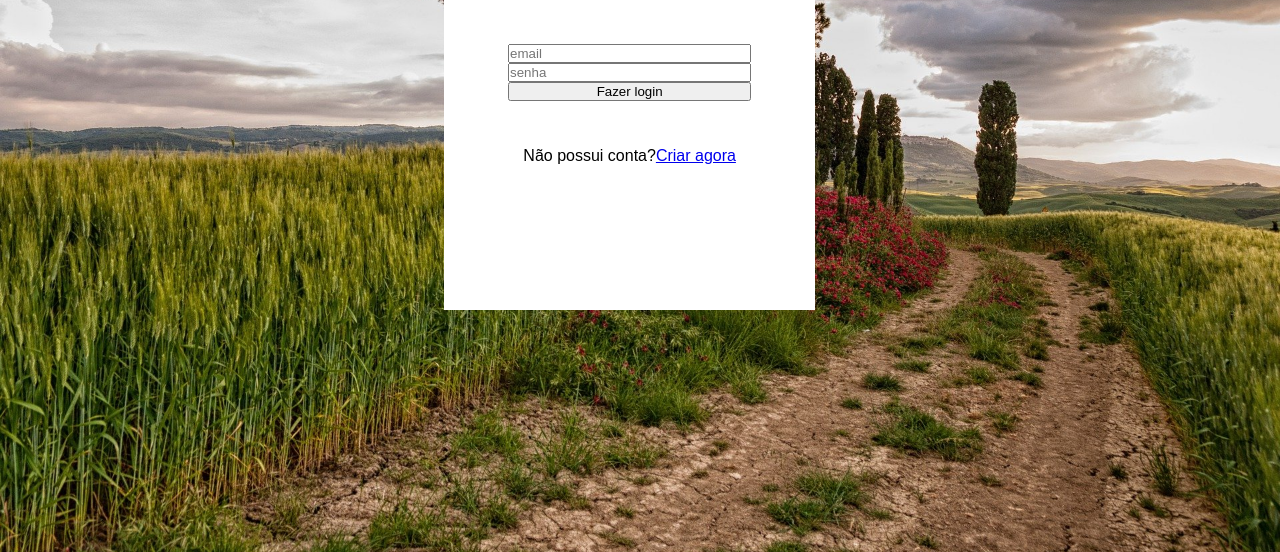
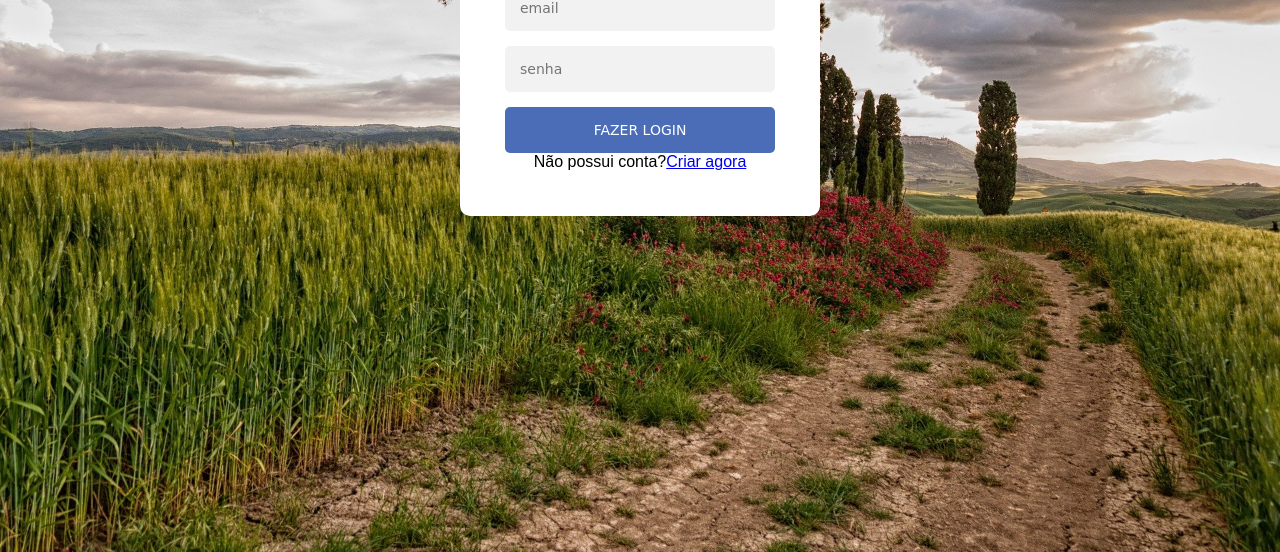
Before and after one commit to Vinifd1234/projeto_pessoal, a website: page public/login.html in a window 1280 px wide. Shown: the part 328-880 px from the top of the page. Drawn offline with Linux system fonts and the light colour scheme.

Commit message:
Novas telas de login e cadastro

```diff
--- a/public/login.html
+++ b/public/login.html
@@ -1,5 +1,6 @@
 <!DOCTYPE html>
 <html lang="pt-br">
+
 <head>
     <meta charset="UTF-8">
     <meta http-equiv="X-UA-Compatible" content="IE=edge">
@@ -7,6 +8,7 @@
     <title>Login</title>
     <link rel="stylesheet" href="styles/login.css">
 </head>
+
 <body>
     <div class="header">
         <div class="container">
@@ -23,59 +25,51 @@
 
     <div class="wallpaper">
         <div class="login">
-            <div class="container">
-                <div class="one">
-        <p>Login</p>
-    </div>
-    <div class="two">
-        <form id="form_login" method="post" onsubmit="return entrar()">
-            <input name="email" type="text" placeholder="email">
-            <input name="senha" type="password" placeholder="senha">
-            <button>Fazer login</button>
-        </form>
-    </div>
-    <div class="three">
+            <div class="form">
+              <div class="login-form">
+                <span class="material-icons">Login</span>
+                <input id="input_email" type="text" placeholder="email">
+                <input id="input_senha" type="password" placeholder="senha">
+                <button onclick="entrar()">Fazer login</button>
+                <p id="erro_p"></p>
                 <p>Não possui conta?<a href="cadastro.html">Criar agora</a></p>
               </div>
             </div>
           </div>
     </div>
 </body>
+
 </html>
 <script>
- // Cria uma variavel para manipular o armazenamento local
+    // Criação de uma variavel de armazenamento local, essencial para o sistema de sessão
 var myStorage = window.localStorage;
 // Obtendo o valor da chave "logado" no armazenamento local. Que é atribuído como verdadeiro caso o usuário tenha feito login
 var logado = myStorage.getItem('logado');
+    // Caso o usuário esteja logado, logo não pode fazer login denovo, sendo assim, redireciona ele para a tela index.html
+    if (logado == "true") {
+        window.location = "index.html";
+    } else {
+        function entrar() {
 
-    // Caso o usuário esteja logado, logo não pode fazer login denovo, sendo assim, redireciona ele para a tela index.html
-    if(logado == "true"){
-        window.location = "index.html";
-    }else{
-    function limparFormulario() {
-        document.getElementById("form_login").reset();
+            const data = {
+                email: input_email.value,
+                senha: input_senha.value
             }
 
-    function entrar() {
-
-        var formulario = new URLSearchParams(new FormData(document.getElementById("form_login")));
-
-        var email = formulario.get("email");
-        var senha = formulario.get("senha");
-
-        console.log("FORM LOGIN: ", email);
-        console.log("FORM SENHA: ", senha);
-
-        // TODO: VERIFICAR AS VALIDAÇÕES QUE ELES ESTÃO APRENDENDO EM ALGORITMOS
 
             fetch("/usuarios/autenticar", {
                 method: "POST",
-            body: formulario
+                headers: {
+                    // Informando que o tipo de corpo que será enviado será JSON
+                    'Content-Type': 'application/json',
+                },
+                body: JSON.stringify(data)
             }).then(function (resposta) {
                 console.log("ESTOU NO THEN DO entrar()!")
 
                 if (resposta.ok) {
                     console.log(resposta);
+
 
                     resposta.json().then(json => {
                         console.log(json);
@@ -85,14 +79,16 @@
                         // Armazenando no armazenamento local que o usuário está logado e atribuindo o ID dele
                         myStorage.setItem('logado', true);
                         myStorage.setItem('id', json.id);
-                });
+                    })
+
+                    .catch()
 
                 } else {
 
                     console.log("Houve um erro ao tentar realizar o login!");
 
                     resposta.text().then(texto => {
-                    console.error(texto);
+                        erro_p.innerHTML = texto;
                     });
                 }
 
@@ -100,7 +96,7 @@
                 console.log(erro);
             })
 
-        return false;
+
         }
     }
 
--- a/public/styles/cadastro.css
+++ b/public/styles/cadastro.css
@@ -3,6 +3,10 @@
     padding: 0;
     @import url('https://fonts.googleapis.com/css2?family=Montserrat:wght@500&family=Poppins:wght@300;500;600&display=swap');
 
+}
+
+body{
+    background-color: #0D47A1;
 }
 
 .header{
@@ -52,6 +56,66 @@
     overflow: hidden;
 }
 
+.cadastro {
+    width: 360px;
+    padding: 8% 0 0;
+    margin: auto;
+    font-family: 'Comfortaa', cursive;
+  }
+
+  .form {
+    position: relative;
+    z-index: 1;
+    background: #FFFFFF;
+    border-radius: 10px;
+    max-width: 360px;
+    margin: 0 auto 100px;
+    padding: 45px;
+    text-align: center;
+  }
+
+  .form input {
+    outline: 0;
+    background: #f2f2f2;
+    width: 100%;
+    border: 0;
+    border-radius: 5px;
+    margin: 0 0 15px;
+    padding: 15px;
+    box-sizing: border-box;
+    font-size: 14px;
+    font-family: 'Comfortaa', cursive;
+  }
+
+  .form input:focus {
+    background: #dbdbdb;
+  }
+
+  .form button {
+    font-family: 'Comfortaa', cursive;
+    text-transform: uppercase;
+    outline: 0;
+    background: #4b6cb7;
+    width: 100%;
+    border: 0;
+    border-radius: 5px;
+    padding: 15px;
+    color: #FFFFFF;
+    font-size: 14px;
+    -webkit-transition: all 0.3 ease;
+    transition: all 0.3 ease;
+    cursor: pointer;
+  }
+
+  .form button:active {
+    background: #395591;
+  }
+
+  .form span {
+    font-size: 75px;
+    color: #4b6cb7;
+  }
+
 .cadastro{
     width: 29vw;
     /* margin: auto; */
--- a/public/styles/login.css
+++ b/public/styles/login.css
@@ -50,30 +50,68 @@
     overflow: hidden;
 }
 
-.login{
-    width: 29vw;
-    /* margin: auto; */
-    height: 54vh;
-    left: 34.69%;
-    top: 25.69%;
-    background-color: white;
-    position: absolute;
+@import url('https://fonts.googleapis.com/css2?family=Comfortaa&display=swap');
+
+body {
+  background: linear-gradient(90deg, #4b6cb7 0%, #182848 100%);
 }
 
-.login .container{
-    padding: 4rem;
-    height: 71%;
-    display: flex;
-    flex-direction: column;
-    justify-content: space-between;
-    text-align: center;
+.login {
+  width: 360px;
+  padding: 8% 0 0;
+  margin: auto;
+  font-family: 'Comfortaa', cursive;
 }
 
-.login form{
-    display: flex;
-    flex-direction: column;
+.form {
+  position: relative;
+  z-index: 1;
+  background: #FFFFFF;
+  border-radius: 10px;
+  max-width: 360px;
+  margin: 0 auto 100px;
+  padding: 45px;
+  text-align: center;
 }
 
-.one, .two, .three{
-flex-basis: 33%;
+.form input {
+  outline: 0;
+  background: #f2f2f2;
+  width: 100%;
+  border: 0;
+  border-radius: 5px;
+  margin: 0 0 15px;
+  padding: 15px;
+  box-sizing: border-box;
+  font-size: 14px;
+  font-family: 'Comfortaa', cursive;
 }
+
+.form input:focus {
+  background: #dbdbdb;
+}
+
+.form button {
+  font-family: 'Comfortaa', cursive;
+  text-transform: uppercase;
+  outline: 0;
+  background: #4b6cb7;
+  width: 100%;
+  border: 0;
+  border-radius: 5px;
+  padding: 15px;
+  color: #FFFFFF;
+  font-size: 14px;
+  -webkit-transition: all 0.3 ease;
+  transition: all 0.3 ease;
+  cursor: pointer;
+}
+
+.form button:active {
+  background: #395591;
+}
+
+.form span {
+  font-size: 75px;
+  color: #4b6cb7;
+}
```
Also changed, not shown: public/cadastro.html (+17 -21 lines), public/index.html (+5 -1 lines), public/modificar.html (+2 -1 lines), public/perfil.html (+65 -49 lines), public/styles/perfil.css (+17 -0 lines). Lines whose indentation alone changed are shown as unchanged.
